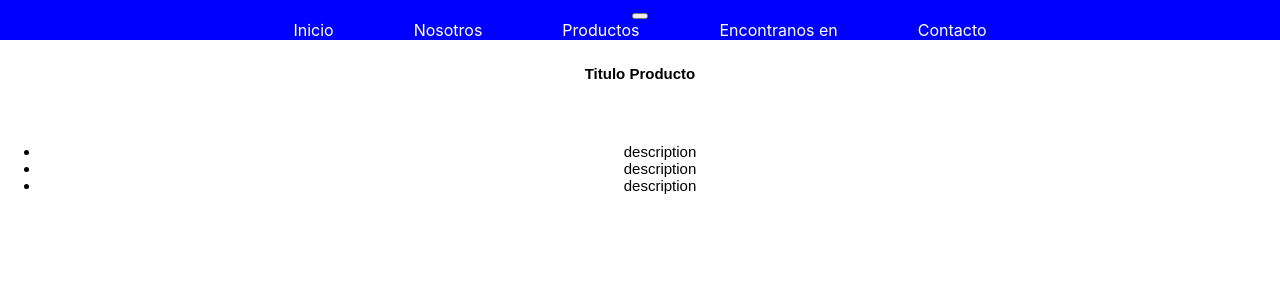
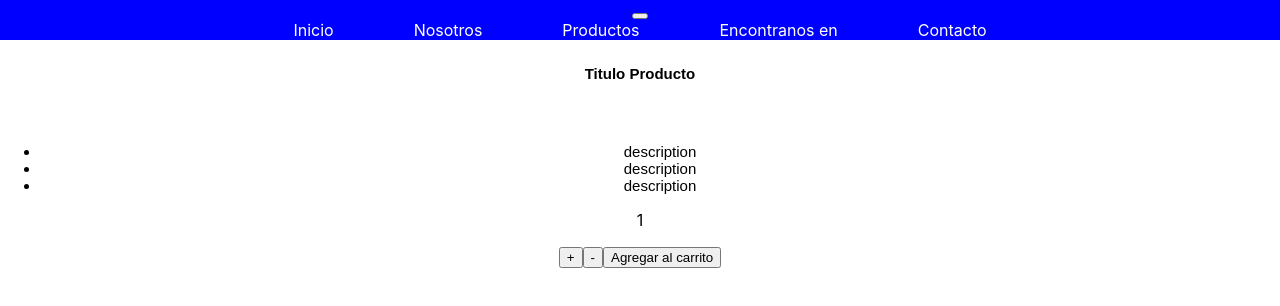
Before and after one commit to GLMahon99/react-coder, a React (Create React App) app: page / in a window 1280 px wide. Shown: the top 306 px of the page. Built offline with nearby package versions, Linux system fonts and the light colour scheme.

Commit message:
entrega 5 botones + -

```diff
--- /dev/null
+++ b/src/components/ItemCount.js
@@ -0,0 +1,28 @@
+import React, {useState} from 'react';
+
+let ItemCount = ({stock, onAdd, initial} ) =>{
+
+    let [count, setCount] = useState(initial)
+
+    let addCount = () => {
+        if(stock > 1 && count <= stock){
+            setCount(count ++)
+        }
+    }
+    let outCount = () => {
+
+        setCount(count -1)
+    }
+
+    return(
+        <div>
+            <p>{count}</p>
+            <button onClick={addCount}>+</button>
+            <button onClick={outCount}>-</button>
+            <button onClick={onAdd}>Agregar al carrito</button>
+        </div>
+    )
+
+}
+
+export default ItemCount;
--- a/src/components/ItemListContainer.js
+++ b/src/components/ItemListContainer.js
@@ -1,4 +1,5 @@
 import React from 'react';
+import ItemCount from './ItemCount';
 
 const styleItem = {
     color: "black",
@@ -18,7 +19,7 @@ function ItemListContainer(greting){
                 <li style={styleItem}>description</li>
             </ul>
         </div>
-
+        <ItemCount stock={3} initial={1}/>
     </div>
     )
 }
```
